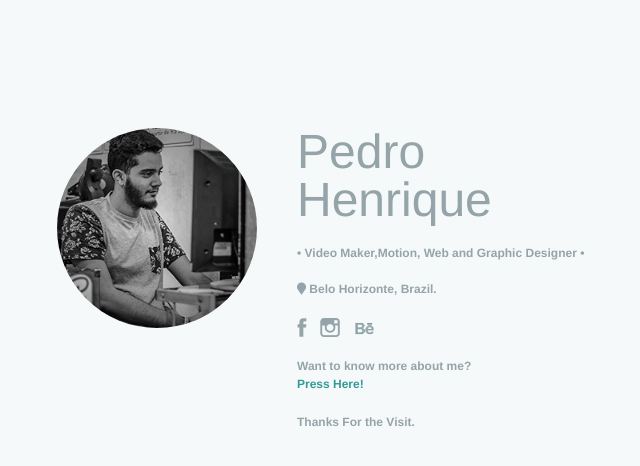
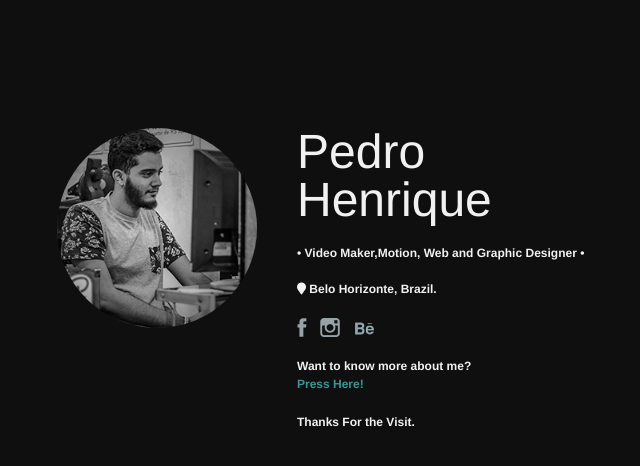
Before and after one commit to P-RickDesigner/p-rickdesigner.github.io, a plain HTML site: page index.html in a window 1280 px wide. Shown: the whole page, without its empty margins (71-711 px from the left). Drawn offline with Linux system fonts and the light colour scheme.

Commit message:
Update style.css

```diff
--- a/css/style.css
+++ b/css/style.css
@@ -74,8 +74,8 @@ textarea {
     $MAIN
 \*------------------------------------*/
 html {
-    background-color: #f6f9f9;
-    color: #95a4a9;
+    background-color: #0f0f0f;
+    color: #f1f1f1;
     font: 12px/1.5 "Helvetica Neue", Helvetica, Arial, sans-serif;
 }
 body {
@@ -112,6 +112,7 @@ body {
         }
             .twitter {
                 background-image: url(../img/twitter.png);
+                color: #fff;
                 width: 20px;
                 height: 17px;
             }
```
